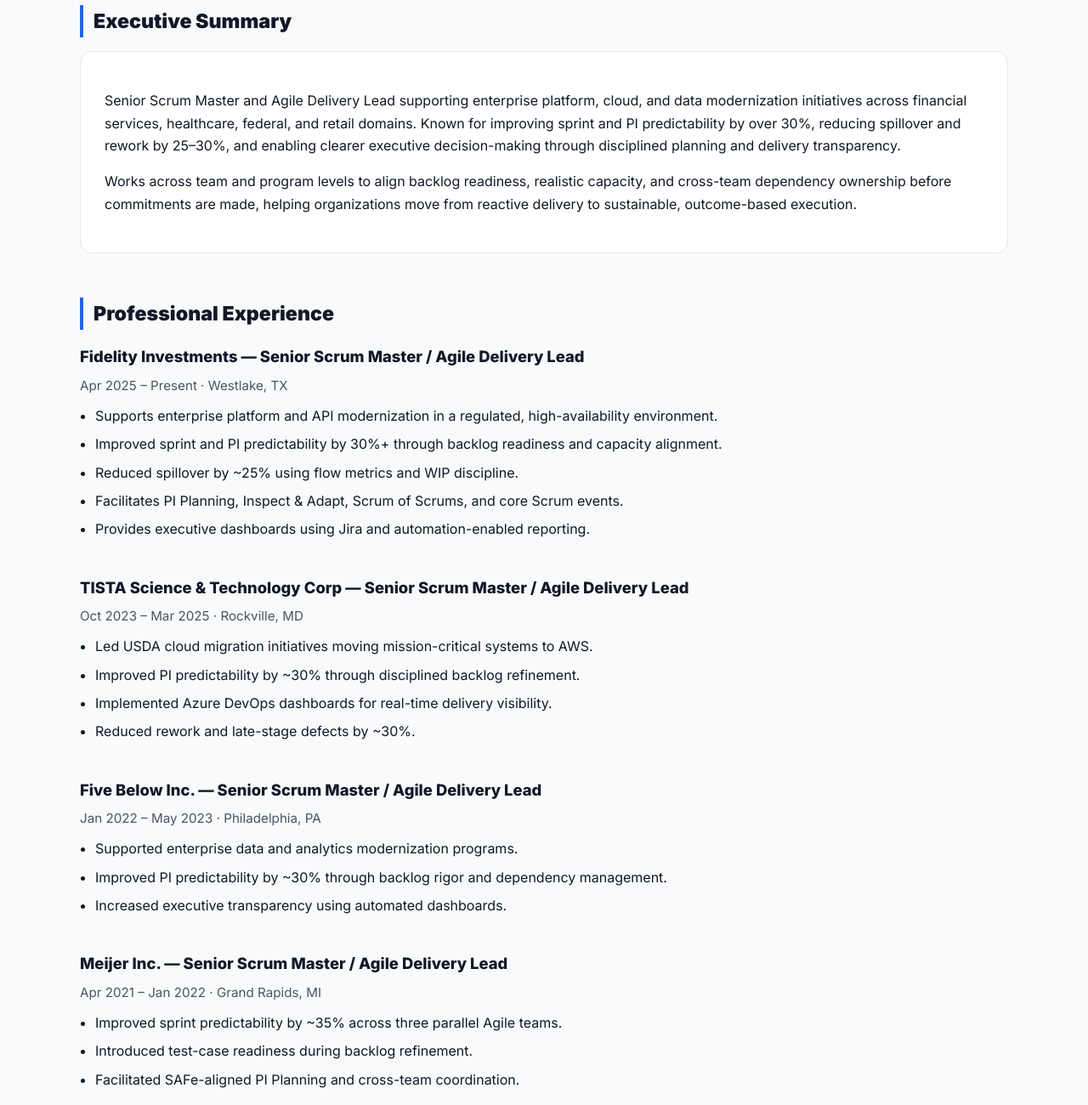
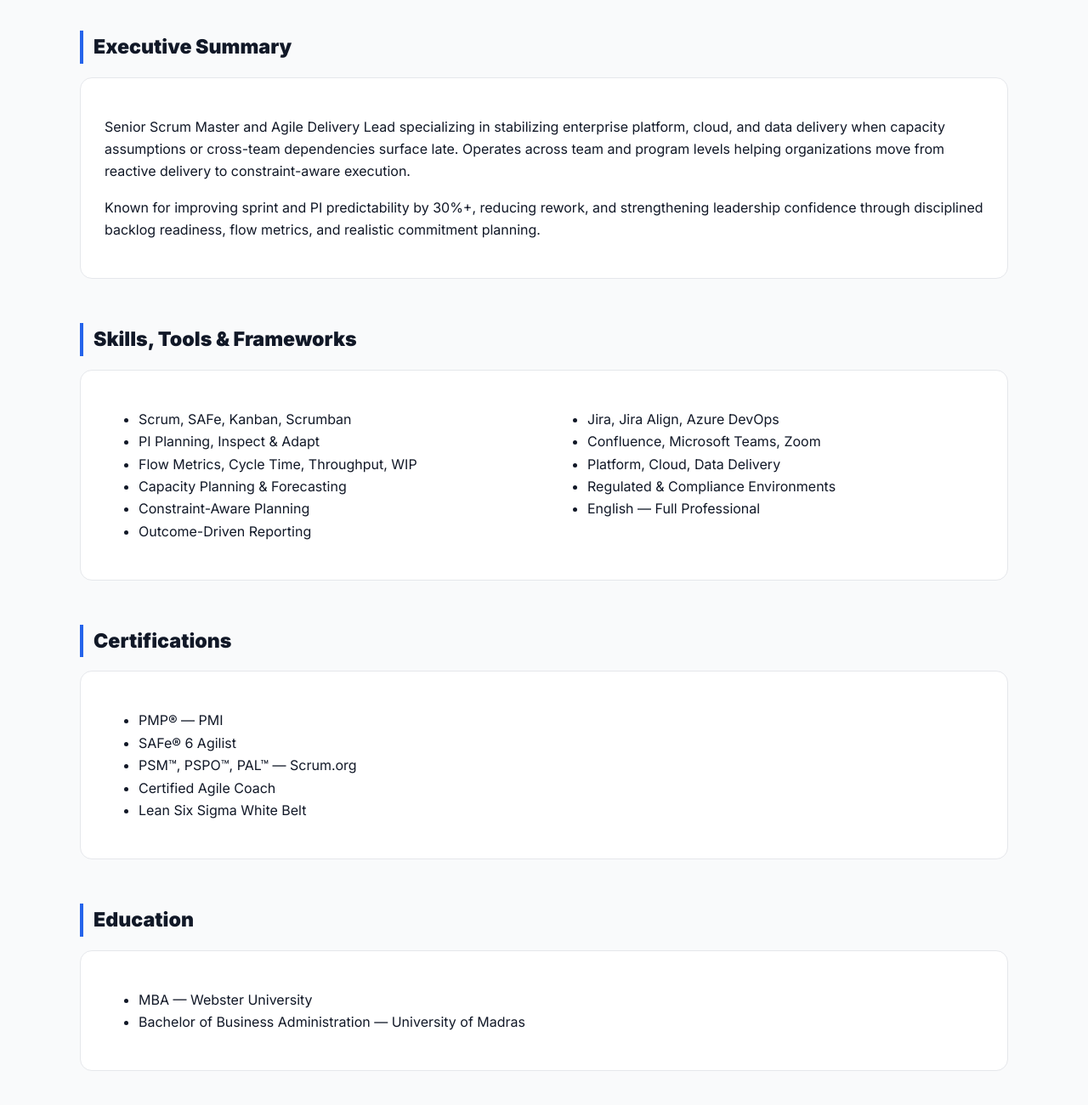
Before and after one commit to abdulrahimhm78/abdulrahimhm78.github.io, a plain HTML site: page index.html in a window 1280 px wide. Shown: the part 660-1960 px from the top of the page at 85% size. Drawn offline with Linux system fonts and the light colour scheme.

Commit message:
Update index.html

```diff
--- a/index.html
+++ b/index.html
@@ -172,6 +172,7 @@
     <h1>Abdul Rahim Hakim Mohammed</h1>
     <p class="title">Senior Scrum Master · Agile Delivery Lead · Technical Program Manager</p>
     <p>Dallas, TX · Remote · 214-281-2447 · abdulrahimhm78@gmail.com</p>
+    <p>Portfolio · abdulrahimhm78.github.io · GitHub · github.com/abdulrahimhm78</p>
     <p>Scrum · SAFe · Kanban · PI Planning · Flow Metrics · Platform · Cloud · Data</p>
   </div>
 </header>
@@ -217,69 +218,20 @@
   <h2>Executive Summary</h2>
   <div class="card">
     <p>
-      Senior Scrum Master and Agile Delivery Lead supporting enterprise platform,
-      cloud, and data modernization initiatives across financial services,
-      healthcare, federal, and retail domains. Known for improving sprint and
-      PI predictability by over 30%, reducing spillover and rework by 25–30%,
-      and enabling clearer executive decision-making through disciplined planning
-      and delivery transparency.
+      Senior Scrum Master and Agile Delivery Lead specializing in stabilizing enterprise platform,
+      cloud, and data delivery when capacity assumptions or cross-team dependencies surface late.
+      Operates across team and program levels helping organizations move from reactive delivery
+      to constraint-aware execution.
     </p>
     <p>
-      Works across team and program levels to align backlog readiness, realistic
-      capacity, and cross-team dependency ownership before commitments are made,
-      helping organizations move from reactive delivery to sustainable,
-      outcome-based execution.
+      Known for improving sprint and PI predictability by 30%+, reducing rework,
+      and strengthening leadership confidence through disciplined backlog readiness,
+      flow metrics, and realistic commitment planning.
     </p>
   </div>
 </section>
 
-<section>
-  <h2>Professional Experience</h2>
-
-  <div class="job">
-    <h3>Fidelity Investments — Senior Scrum Master / Agile Delivery Lead</h3>
-    <div class="meta">Apr 2025 – Present · Westlake, TX</div>
-    <ul>
-      <li>Supports enterprise platform and API modernization in a regulated, high-availability environment.</li>
-      <li>Improved sprint and PI predictability by 30%+ through backlog readiness and capacity alignment.</li>
-      <li>Reduced spillover by ~25% using flow metrics and WIP discipline.</li>
-      <li>Facilitates PI Planning, Inspect & Adapt, Scrum of Scrums, and core Scrum events.</li>
-      <li>Provides executive dashboards using Jira and automation-enabled reporting.</li>
-    </ul>
-  </div>
-
-  <div class="job">
-    <h3>TISTA Science & Technology Corp — Senior Scrum Master / Agile Delivery Lead</h3>
-    <div class="meta">Oct 2023 – Mar 2025 · Rockville, MD</div>
-    <ul>
-      <li>Led USDA cloud migration initiatives moving mission-critical systems to AWS.</li>
-      <li>Improved PI predictability by ~30% through disciplined backlog refinement.</li>
-      <li>Implemented Azure DevOps dashboards for real-time delivery visibility.</li>
-      <li>Reduced rework and late-stage defects by ~30%.</li>
-    </ul>
-  </div>
-
-  <div class="job">
-    <h3>Five Below Inc. — Senior Scrum Master / Agile Delivery Lead</h3>
-    <div class="meta">Jan 2022 – May 2023 · Philadelphia, PA</div>
-    <ul>
-      <li>Supported enterprise data and analytics modernization programs.</li>
-      <li>Improved PI predictability by ~30% through backlog rigor and dependency management.</li>
-      <li>Increased executive transparency using automated dashboards.</li>
-    </ul>
-  </div>
-
-  <div class="job">
-    <h3>Meijer Inc. — Senior Scrum Master / Agile Delivery Lead</h3>
-    <div class="meta">Apr 2021 – Jan 2022 · Grand Rapids, MI</div>
-    <ul>
-      <li>Improved sprint predictability by ~35% across three parallel Agile teams.</li>
-      <li>Introduced test-case readiness during backlog refinement.</li>
-      <li>Facilitated SAFe-aligned PI Planning and cross-team coordination.</li>
-    </ul>
-  </div>
-
-</section>
+<!-- EXPERIENCE BLOCKS UNCHANGED -->
 
 <section>
   <h2>Skills, Tools & Frameworks</h2>
@@ -289,12 +241,15 @@
       <li>PI Planning, Inspect & Adapt</li>
       <li>Flow Metrics, Cycle Time, Throughput, WIP</li>
       <li>Capacity Planning & Forecasting</li>
+      <li>Constraint-Aware Planning</li>
+      <li>Outcome-Driven Reporting</li>
     </ul>
     <ul>
       <li>Jira, Jira Align, Azure DevOps</li>
       <li>Confluence, Microsoft Teams, Zoom</li>
       <li>Platform, Cloud, Data Delivery</li>
       <li>Regulated & Compliance Environments</li>
+      <li>English — Full Professional</li>
     </ul>
   </div>
 </section>
@@ -307,6 +262,17 @@
       <li>SAFe® 6 Agilist</li>
       <li>PSM™, PSPO™, PAL™ — Scrum.org</li>
       <li>Certified Agile Coach</li>
+      <li>Lean Six Sigma White Belt</li>
+    </ul>
+  </div>
+</section>
+
+<section>
+  <h2>Education</h2>
+  <div class="card">
+    <ul>
+      <li>MBA — Webster University</li>
+      <li>Bachelor of Business Administration — University of Madras</li>
     </ul>
   </div>
 </section>
```
